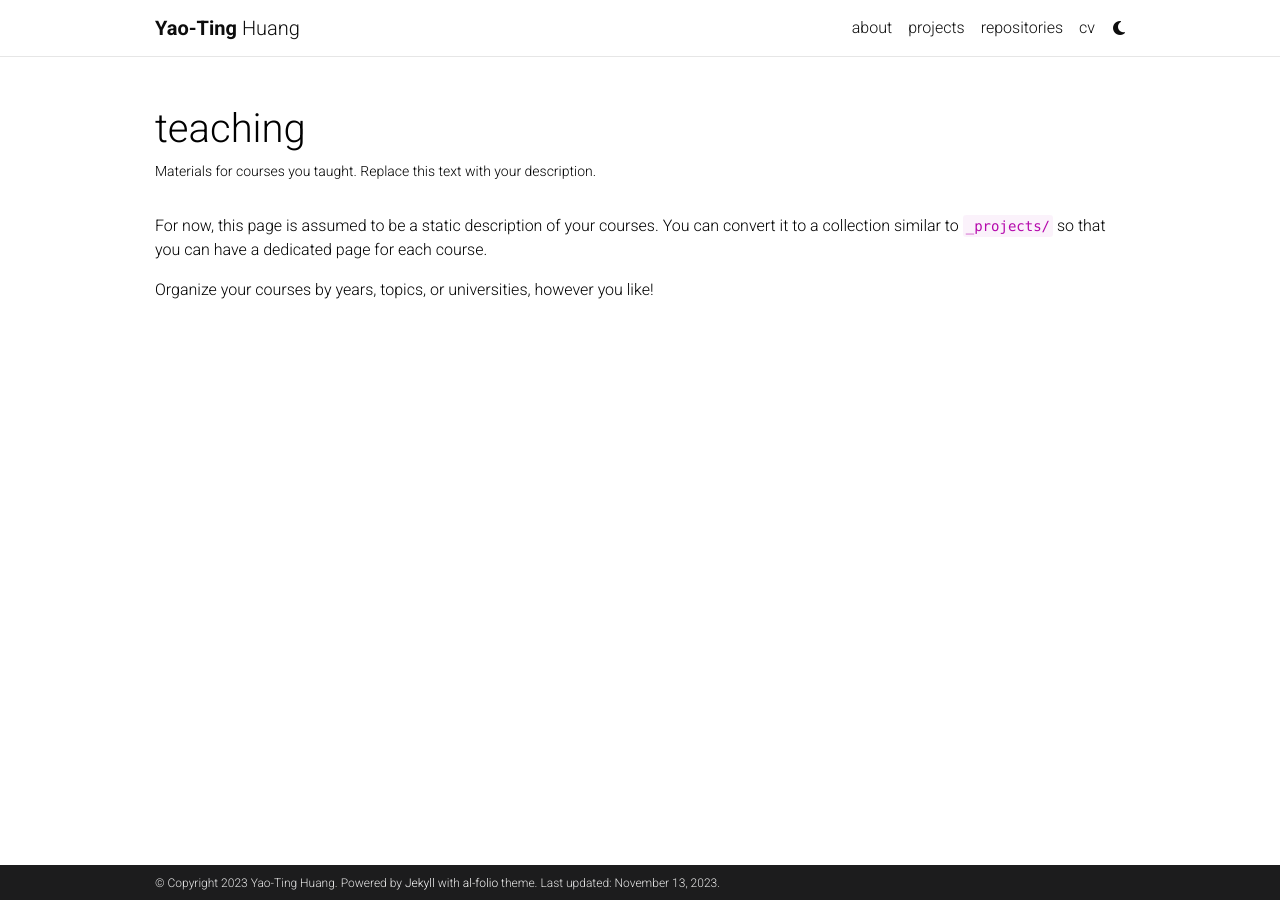
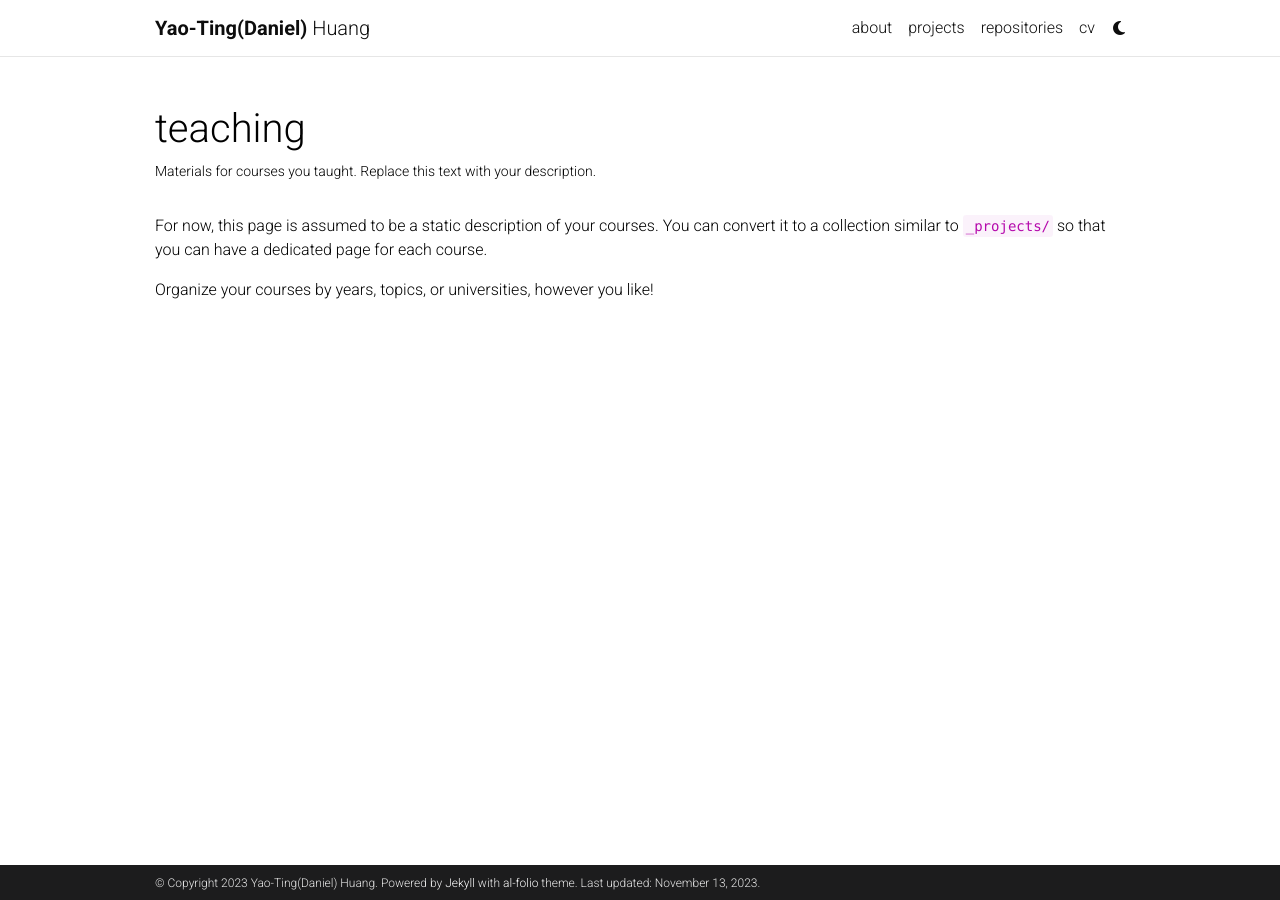
Before and after one commit to Daniel891116/Daniel891116.github.io, a Jekyll site: the page built from _pages/teaching.md, in a window 1280 px wide. Built offline with Jekyll 4.4.1, drawn with Linux system fonts in a browser that asks for light colours; comment, search, counter and statistics services are not loaded; a style sheet for code colours, icons or effects is not loaded.

Commit message:
update name and disable repo_trophy

```diff
--- a/_config.yml
+++ b/_config.yml
@@ -3,7 +3,7 @@
 # -----------------------------------------------------------------------------
 
 title: blank # the website title (if blank, full name will be used instead)
-first_name: Yao-Ting
+first_name: Yao-Ting(Daniel)
 middle_name:
 last_name: Huang
 email: yaotinghuang89@gmail.com
@@ -29,7 +29,7 @@ impressum_path:  # set to path to include impressum link in the footer, use the
 repo_theme_light: shadow_blue   # https://github.com/anuraghazra/github-readme-stats/blob/master/themes/README.md
 repo_theme_dark: vue-dark       # https://github.com/anuraghazra/github-readme-stats/blob/master/themes/README.md
 repo_trophies:
-  enabled: true
+  enabled: false
   theme_light: flat    # https://github.com/ryo-ma/github-profile-trophy
   theme_dark: gitdimmed  # https://github.com/ryo-ma/github-profile-trophy
 
```
